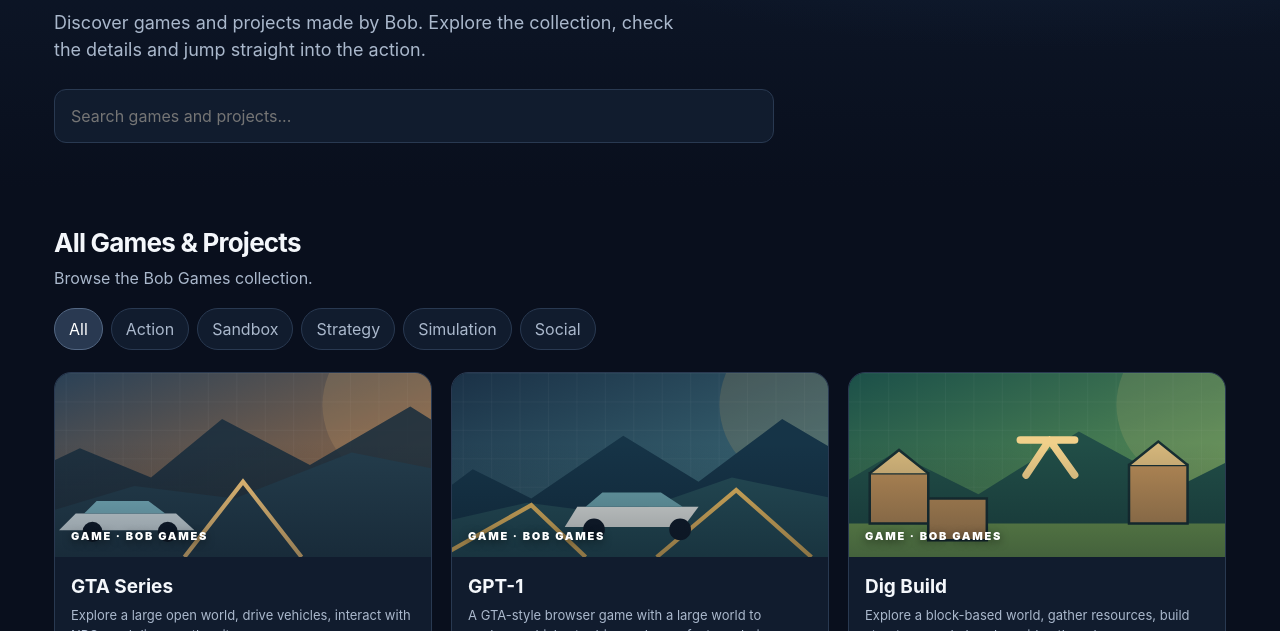
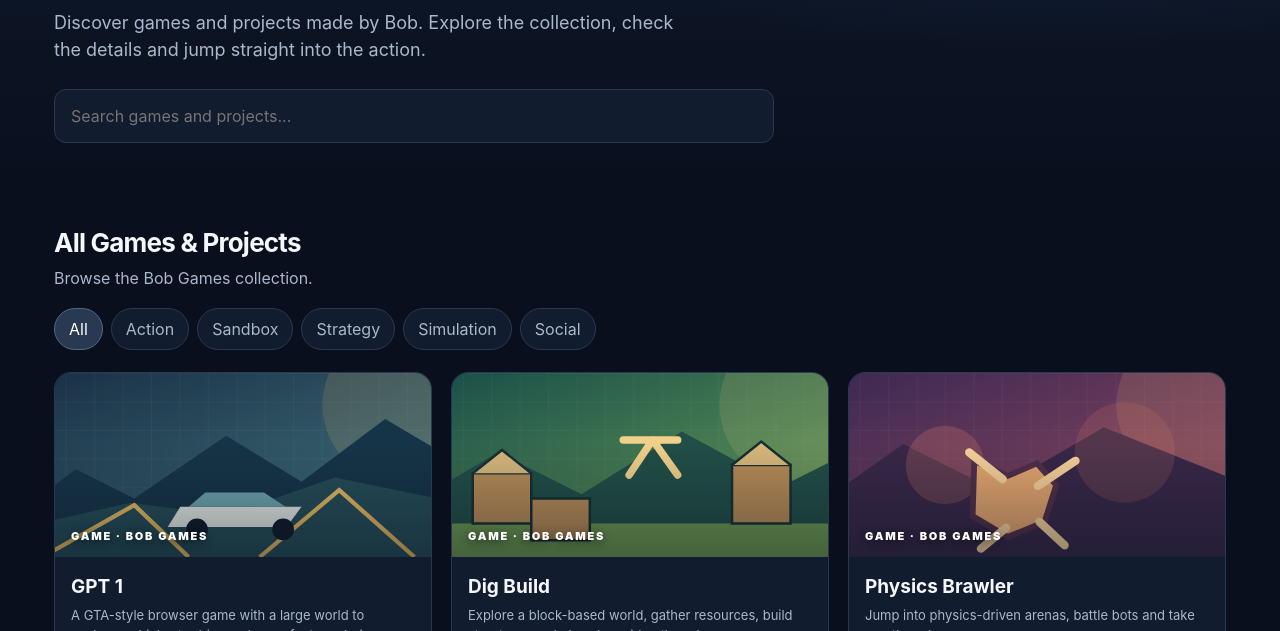
Before and after one commit to Bob-Jefferson1824/bob-games, a plain HTML site: page index.html in a window 1280 px wide. Shown: the part 321-952 px from the top of the page. Drawn offline with Linux system fonts and the light colour scheme.

Commit message:
Merge GTA Series into GPT 1 listing

```diff
--- a/index.html
+++ b/index.html
@@ -44,8 +44,7 @@ footer{border-top:1px solid var(--line);padding:25px 0;color:var(--muted);font-s
 <footer><div class="wrap">© <span id="year"></span> Bob Games · Games and projects made by Bob.</div></footer>
 <script>
 const games=[
-{id:"gta-series",name:"GTA Series",genre:"Open World · Action · Driving",category:"Action",description:"Explore a large open world, drive vehicles, interact with NPCs and discover the city.",mode:"Singleplayer",multiplayer:"No",online:"No",platform:"Web browser",price:"Free",art:"gta",url:"",status:"Game link to be added",kind:"GAME",tone:["#233e57","#b97843","#f2bd70"]},
-{id:"gpt-1",name:"GPT-1",genre:"Open World · Action · Driving",category:"Action",description:"A GTA-style browser game with a large world to explore, vehicles to drive and more features being developed.",mode:"Singleplayer",multiplayer:"No",online:"No",platform:"Web browser",price:"Free",art:"gpt",url:"https://bob-jefferson1824.github.io/gpt-1/",status:"Available to play",kind:"GAME",tone:["#182d43","#477d87","#e8b75d"]},
+{id:"gpt-1",name:"GPT 1",genre:"Open World · Action · Driving",category:"Action",description:"A GTA-style browser game with a large world to explore, vehicles to drive and more features being developed.",mode:"Singleplayer",multiplayer:"No",online:"No",platform:"Web browser",price:"Free",art:"gpt",url:"https://bob-jefferson1824.github.io/gpt-1/",status:"Available to play",kind:"GAME",tone:["#182d43","#477d87","#e8b75d"]},
 {id:"dig-build",name:"Dig Build",genre:"Sandbox · Building · Survival",category:"Sandbox",description:"Explore a block-based world, gather resources, build structures and play alongside other players.",mode:"Singleplayer and multiplayer",multiplayer:"Yes",online:"Yes",platform:"Web browser",price:"Free",art:"dig",url:"https://bob-jefferson1824.github.io/dig-build/",status:"Available to play",kind:"GAME",tone:["#174b48","#70a65b","#d9c17a"]},
 {id:"physics-brawler",name:"Physics Brawler",genre:"Action · Fighting · Physics",category:"Action",description:"Jump into physics-driven arenas, battle bots and take on other players.",mode:"Singleplayer and multiplayer",multiplayer:"Yes",online:"Yes (for online multiplayer)",platform:"Web browser",price:"Free",art:"physics",url:"https://bob-jefferson1824.github.io/physics-brawler/",status:"Available to play",kind:"GAME",tone:["#392752","#9b4d62","#f2b36d"]},
 {id:"banner-and-blade",name:"Banner & Blade",genre:"Medieval · Strategy · Multiplayer",category:"Strategy",description:"Build your place in a medieval world, join a house and take part in battles with other players.",mode:"Multiplayer",multiplayer:"Yes",online:"Yes",platform:"Web browser",price:"Free",art:"banner",url:"https://bob-jefferson1824.github.io/banner-and-blade/",status:"Available to play",kind:"GAME",tone:["#1e3155","#9c7138","#e6c47a"]},
```
